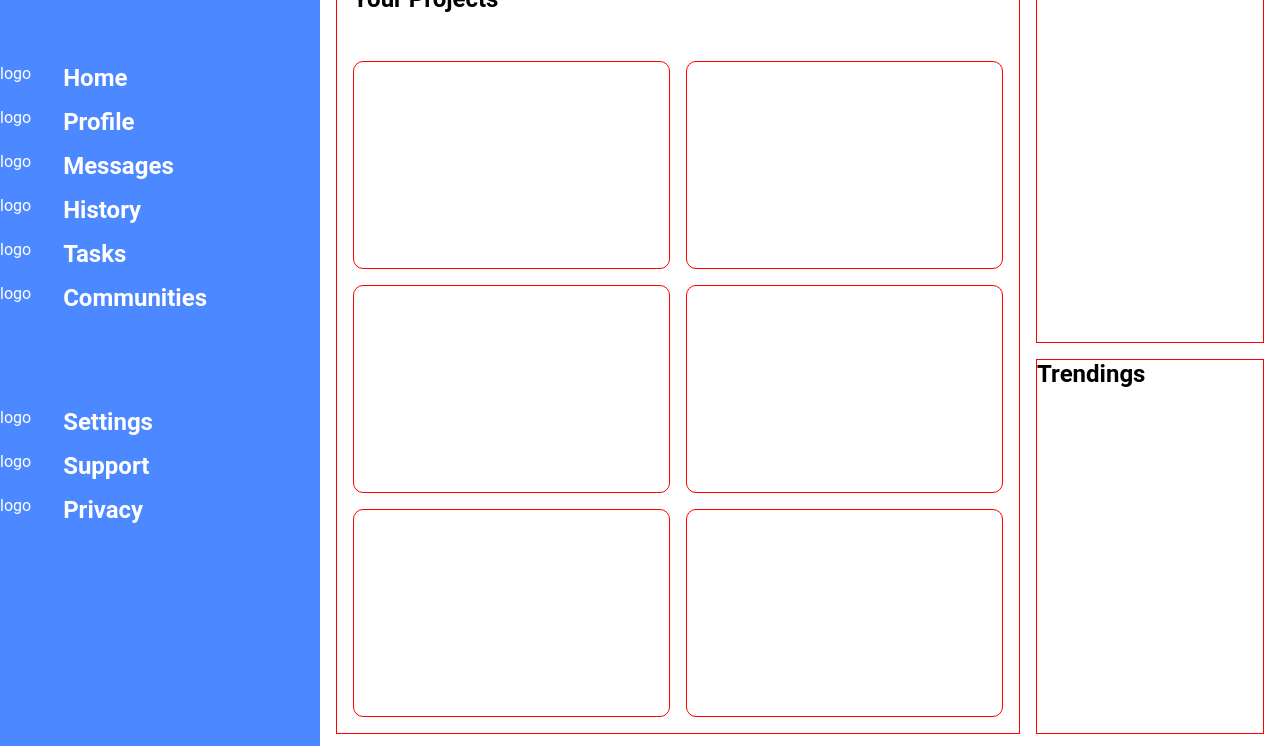
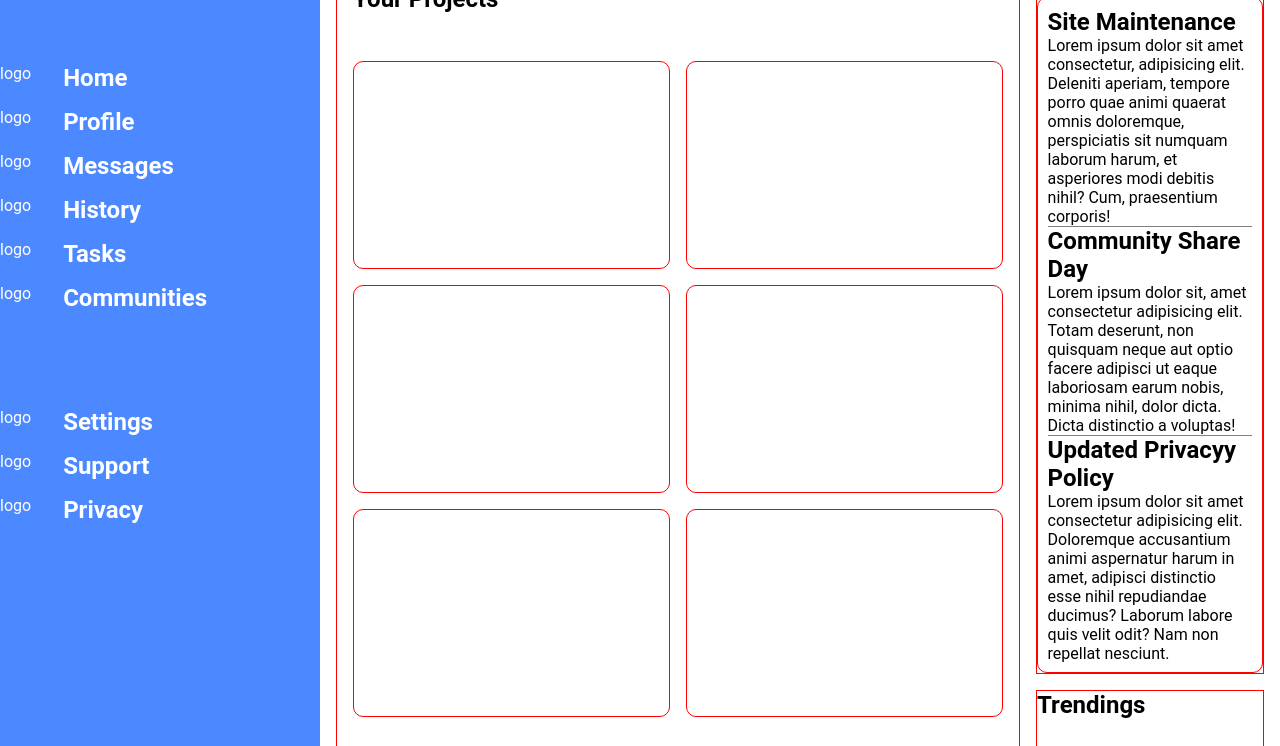
Before and after one commit to Jarnrsvlnn/AdminDashboard, a plain HTML site: page index.html in a window 1280 px wide. Shown: the part 54-800 px from the top of the page. Drawn offline with Linux system fonts and the light colour scheme.

Commit message:
Added some text to the announcements section and some css stylings

```diff
--- a/index.html
+++ b/index.html
@@ -82,9 +82,18 @@
             <section class="announcements-section">
                 <h1>Announcements</h1>
                 <div class="pages">
-                    <div class="page"></div>
-                    <div class="page"></div>
-                    <div class="page"></div>
+                    <div class="page">
+                        <h2>Site Maintenance</h1>
+                        <p>Lorem ipsum dolor sit amet consectetur, adipisicing elit. Deleniti aperiam, tempore porro quae animi quaerat omnis doloremque, perspiciatis sit numquam laborum harum, et asperiores modi debitis nihil? Cum, praesentium corporis!</p>
+                    </div>
+                    <div class="page">
+                        <h2>Community Share Day</h2>
+                        <p>Lorem ipsum dolor sit, amet consectetur adipisicing elit. Totam deserunt, non quisquam neque aut optio facere adipisci ut eaque laboriosam earum nobis, minima nihil, dolor dicta. Dicta distinctio a voluptas!</p>
+                    </div>
+                    <div class="page">
+                        <h2>Updated Privacyy Policy</h2>
+                        <p>Lorem ipsum dolor sit amet consectetur adipisicing elit. Doloremque accusantium animi aspernatur harum in amet, adipisci distinctio esse nihil repudiandae ducimus? Laborum labore quis velit odit? Nam non repellat nesciunt.</p>
+                    </div>
                 </div>
             </section>
 
--- a/style.css
+++ b/style.css
@@ -105,3 +105,17 @@ main {
 .projects-section {
     grid-row: span 2;
 }
+
+.announcements-section .pages {
+    border: var(--test-border);
+    border-radius: var(--cards-border);
+    padding: 0.6rem;
+}
+
+.announcements-section .page {
+    border-bottom: 1px solid grey;
+}
+
+.announcements-section .page:last-child {
+    border: none;
+}
```
